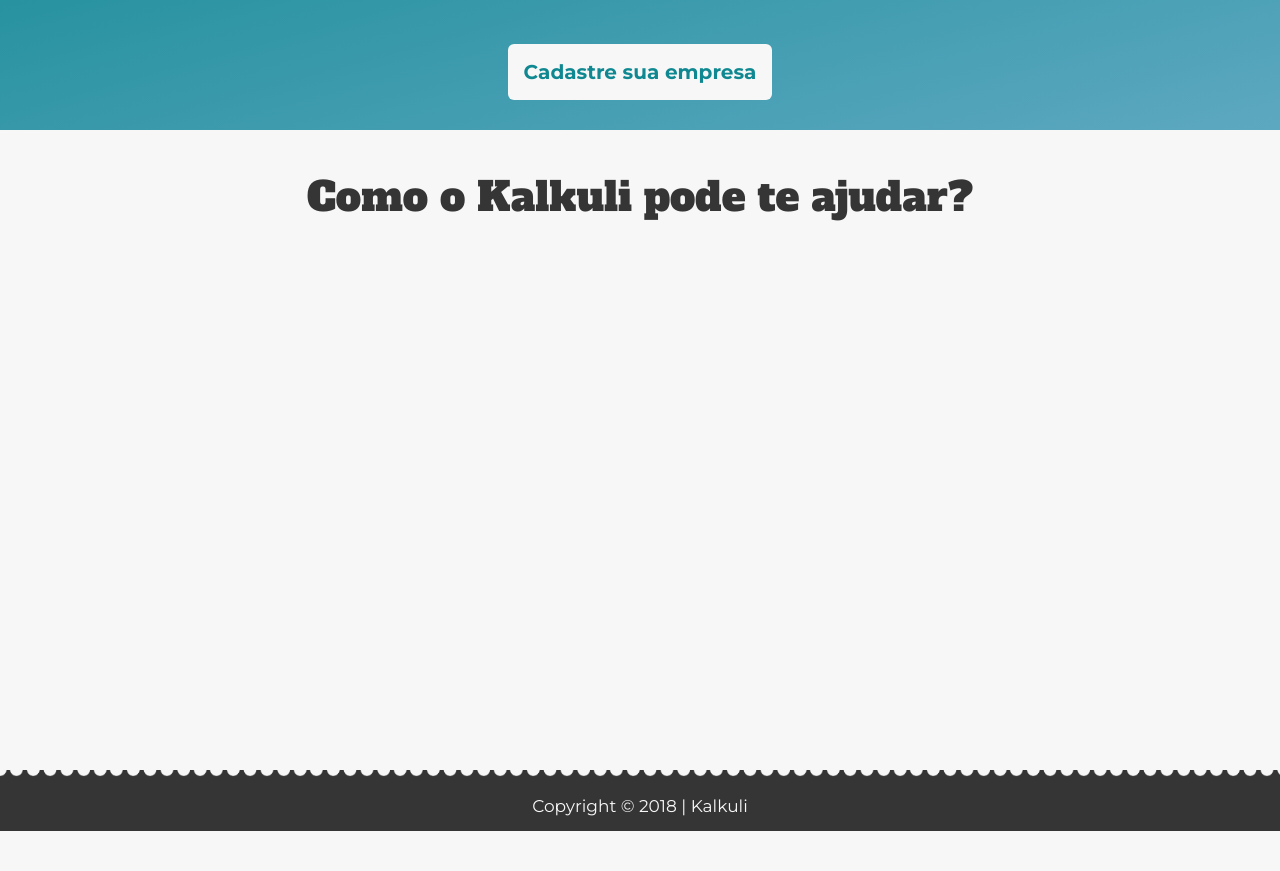
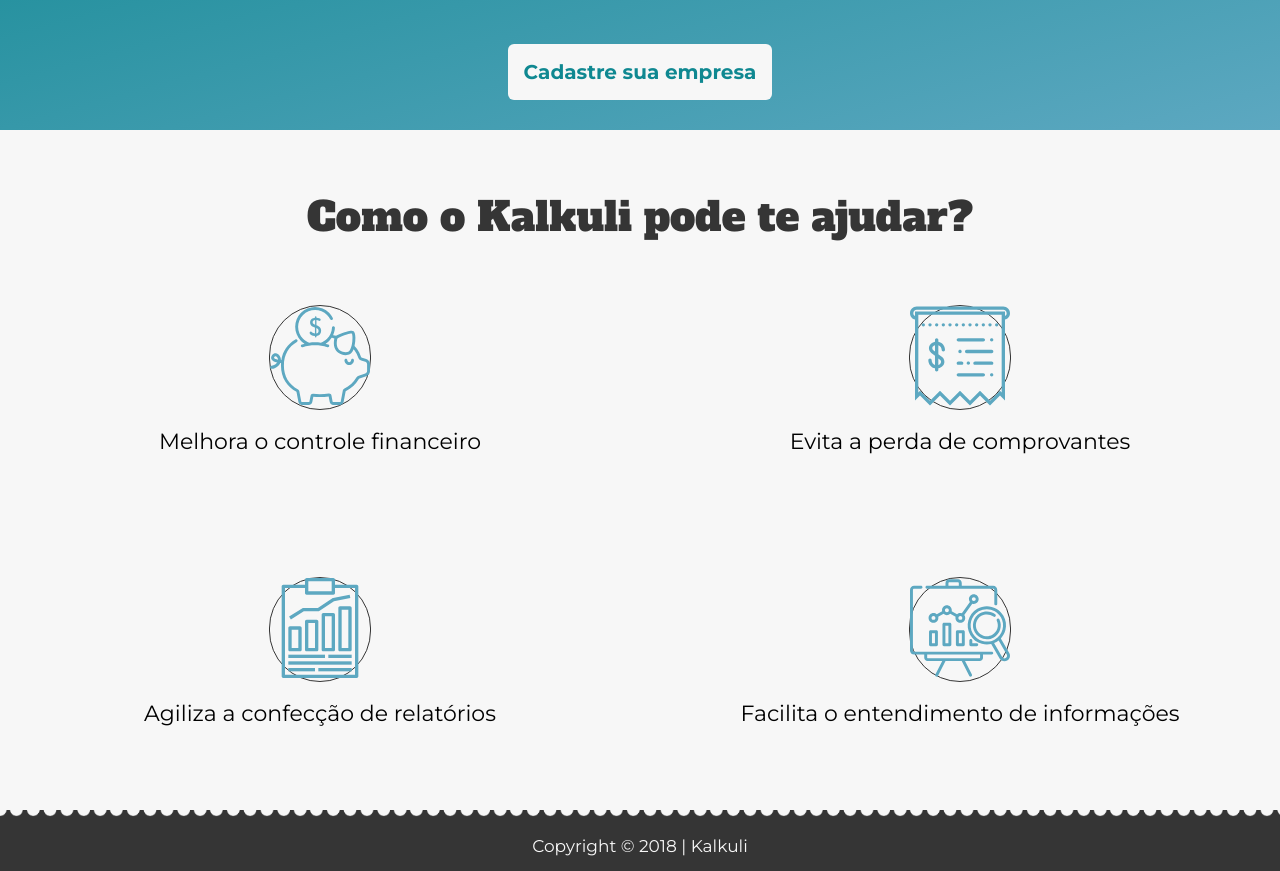
Before and after one commit to Kalkuli/2018.2-Kalkuli_Front-End, a React app: page / in a window 1280 px wide. Shown: the part 1480-2351 px from the top of the page. Before the commit the page ends 2311 px from the top, so only its background shows below. Built offline with nearby package versions, Linux system fonts and the light colour scheme.

Commit message:
Improve header and positions the features

```diff
--- a/src/assets/sass/main.scss
+++ b/src/assets/sass/main.scss
@@ -1,6 +1,7 @@
 @import "base/base";
 @import "abstracts/variables";
 @import "base/typography";
+
 
 
 ::-webkit-scrollbar {
--- a/src/components/HomePage/HomePage.js
+++ b/src/components/HomePage/HomePage.js
@@ -4,6 +4,10 @@
 import './call.scss'
 import './features.scss'
 import './footer.scss'
+import imgPiggy from '../../assets/img/piggy-bank.svg'
+import imgReceipt from '../../assets/img/receipt.svg'
+import imgAnalysis from '../../assets/img/analysis.svg'
+import imgResult from '../../assets/img/result.svg'
 
 const HomePage = () => {
   return (
@@ -33,21 +37,42 @@
       <section className="feature">
         <h1 className="feature__h1">Como o Kalkuli pode te ajudar?</h1>
         <div className="feature__container">
-          <div className="feature__container__element">
-            <img className=""/>
-            <p></p>
+          <div className="feature__container__block ">
+            <div className="feature__container__element">
+              <div className="feature__container__element__border">
+                <img className="feature__container__element__img" src={imgPiggy}/>
+              </div>
+              <p className="feature__container__element__p">
+                Melhora o controle financeiro
+              </p>
+            </div>
+            <div className="feature__container__element">
+              <div className="feature__container__element__border">
+                <img className="feature__container__element__img" src={imgReceipt}/>
+              </div>
+              <p className="feature__container__element__p">
+                Evita a perda de comprovantes
+              </p>
+            </div>
           </div>
-          <div className="feature__container__element">
-            <img className=""/>
-            <p></p>
-          </div>
-          <div className="feature__container__element">
-            <img className=""/>
-            <p></p>
-          </div>
-          <div className="feature__container__element">
-            <img className=""/>
-            <p></p>
+
+          <div className="feature__container__block">
+            <div className="feature__container__element">
+              <div className="feature__container__element__border">
+                <img className="feature__container__element__img" src={imgResult}/>
+              </div>
+              <p className="feature__container__element__p">
+                Agiliza a confecção de relatórios
+              </p>
+            </div>
+            <div className="feature__container__element">
+              <div className="feature__container__element__border">
+                <img className="feature__container__element__img" src={imgAnalysis}/>
+              </div>
+              <p className="feature__container__element__p">
+                Facilita o entendimento de informações
+              </p>
+            </div>
           </div>
         </div>
       </section>
--- a/src/components/HomePage/features.scss
+++ b/src/components/HomePage/features.scss
@@ -1,21 +1,54 @@
 @import '../../assets/sass/main.scss';
 
 .feature {
-  height: 80vh;
+  height: 85vh;
   display: flex;
-  justify-content: center;
+  flex-flow: column wrap;
+  align-items: center;
 
   &__h1 {
     font-size: 4rem;
-    margin-top: 4rem;
+    margin-top: 6rem;
   }
 
   &__container {
+    width: 100%;
+    height: 80%;
+    display: flex;
+    flex-flow: column wrap;
+    justify-content: space-around;
 
+    &__block {
+      width: 100%;
+      height: 15rem;
+      display: flex;
+      flex-flow: column wrap;
+      text-align: center;
+      justify-content: space-between;
+      align-items: center;
+    }
 
     &__element {
+      height: 100%;
+      width: 45rem;
+      display: flex;
+      flex-flow: column wrap;
+      justify-content: space-between;
+      align-items: center;
 
+      &__border {
+        border: 1px solid $color-black;
+        border-radius: 10rem;
+      }
 
+      &__img {
+        height: 10rem;
+      }
+
+      &__p {
+        font-size: 2.2rem;
+      }
     }
   }
+
 }
--- a/src/components/HomePage/header.scss
+++ b/src/components/HomePage/header.scss
@@ -9,10 +9,10 @@
                       $color-light-blue
                     );
   clip-path: polygon(0 0, 100% 0, 100% 85%, 0 100%);
-  position: relative;
+
 
   &__container {
-    position: absolute;
+    position: fixed;
     top: 30%;
     left: 8%;
     width: 48rem;
```
